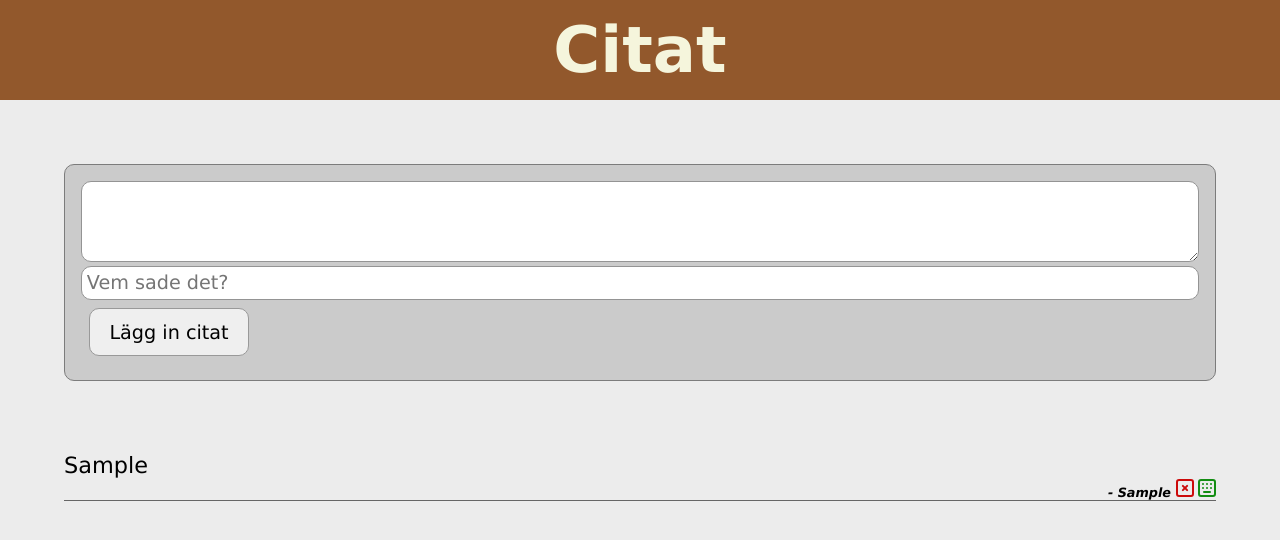
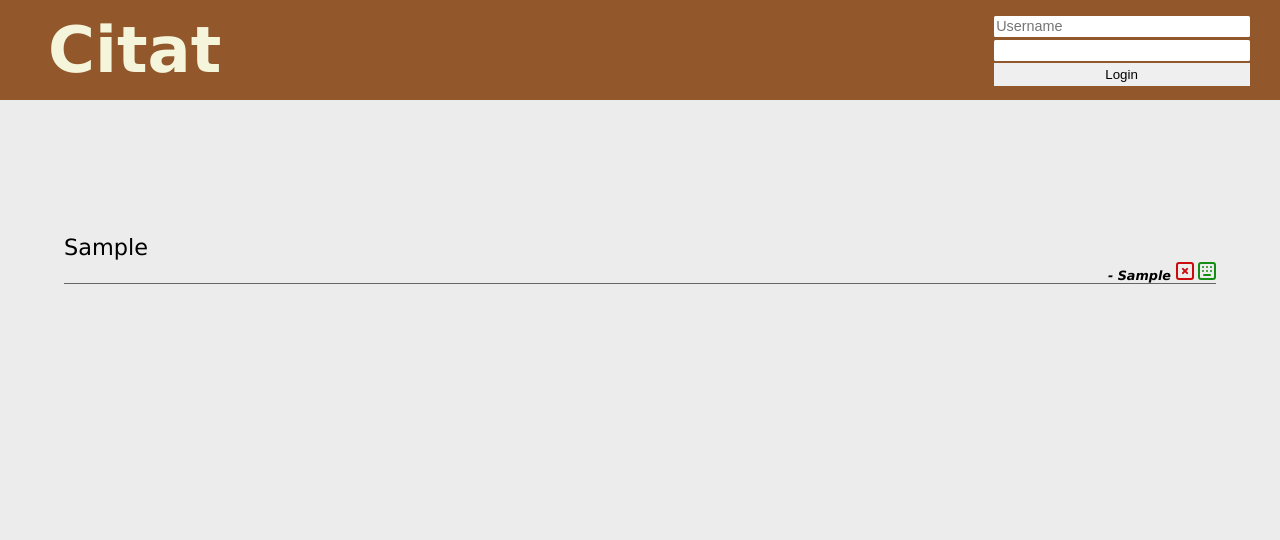
Before and after one commit to j4rl/form, a PHP site: page /citat.php in a window 1280 px wide. Shown: the top 540 px of the page. Run offline with PHP 8.4, Linux system fonts and the light colour scheme; tables that the repository leaves empty or names only in its code hold one stand-in row (values such as "Sample post").

Commit message:
Login on citat

```diff
--- a/citat.php
+++ b/citat.php
@@ -1,10 +1,38 @@
 <!DOCTYPE html>
 <?php
+session_start();
 $host = "localhost";
 $user = "root";
 $pass = "";
 $db = "brad";
 $conn = mysqli_connect($host, $user, $pass, $db);
+
+if(isset($_POST['btnLogin'])){
+    $user=$_POST['username'];
+    $pass=md5($_POST['password']);
+    $sql = "SELECT * FROM tbluser WHERE username='$user' AND password='$pass'";
+    $result = mysqli_query($conn, $sql);
+    if(mysqli_num_rows($result)==1){
+        $rad=mysqli_fetch_assoc($result);
+        $_SESSION['name']=$rad['realname'];
+        $_SESSION['level']=$rad['level'];
+    }else{
+        $_SESSION['name']="";
+        $_SESSION['level']="";
+    }
+}
+
+function isLevel($level){
+    if(isset($_SESSION['level'])){
+        if(intval($_SESSION['level'])>=$level){
+            return true;
+        }else{
+            return false;
+        }
+    }else{
+        return false;
+    }
+}
 
 if(isset($_POST['edt'])){
     $id = intval($_POST['id']);
@@ -30,7 +58,21 @@ if(isset($_POST['btn'])){
     <link rel="stylesheet" href="style.css">
 </head>
 <body>
-    <section class="logo">Citat</section>
+    <section class="logo">
+    <div class="logo_text">Citat</div>
+    <div class="login">
+        <?php
+            if(isLevel(1)){
+                echo "Välkommen<br>" . $_SESSION['name'];
+            }else{
+        ?>
+        <form action="citat.php" method="post" id="frmLogin">
+            <input type="text" name="username" id="login_username" placeholder="Username">
+            <input type="password" name="password" id="login_password" title="Enter your password.">
+            <input type="submit" name="btnLogin" id="btnLogin" value="Login">
+        </form>
+        <?php } ?>
+    </div>    </section>
     <section class="form">
         <?php
     if(isset($_GET['a'])){
@@ -52,13 +94,18 @@ if(isset($_POST['btn'])){
  <?php
     }
 
-}else{ ?>
+}else{
+
+    if(isLevel(1)){
+    ?>
         <form action="citat.php" method="POST" id="frmCitat">
             <textarea name="txtcitat" rows=3></textarea>
             <input type="text" placeholder="Vem sade det?" name="txtsagtav">
             <input type="submit" name="btn" value="Lägg in citat">
         </form>
-        <?php } ?>
+        <?php
+    }
+} ?>
     </section>
     <section class="showCitat">
         <?php
--- a/style.css
+++ b/style.css
@@ -13,22 +13,49 @@ body{
     background: rgb(146, 88, 44);
     color:beige;
     display: flex;
-    justify-content: center;
+    flex-direction: row;
+    justify-content: space-evenly;
     align-items: center;
     font-family:Verdana, Geneva, Tahoma, sans-serif;
     font-size: 4rem;
     font-weight: bold;
 }
+.logo_text{
+    width:100%;
+    flex-grow: 5;
+    padding-inline: 3rem;
+}
 .form{
     padding:4rem;
 }
+#frmLogin{
+    display:flex;
+    flex-direction: column;
+    width:20rem;
+    padding: .2rem 2rem .2rem 2rem;
+}
+#login_username, #login_password{
+    width:100%;
+    font-size: .9rem;
+    padding: .1rem;
+    margin: .1rem;
+    border-radius: .1rem;
+    border:1px solid transparent;
+}
+#btnLogin{
+    padding: .2rem;
+    border:1px solid transparent;
+    margin-inline: .1rem;
+    width:100%;
+}
+
 #frmCitat{
     padding:1rem;
     background: rgb(203, 203, 203);
     border:1px solid rgb(124, 124, 124);
     border-radius: 10px;
 }
-textarea, input[type='text'], input[type="password"]{
+.form textarea, .form input[type='text'], .form input[type="password"]{
     width:100%;
     padding:.3rem;
     font-family: Verdana, Geneva, Tahoma, sans-serif;
@@ -36,7 +63,7 @@ textarea, input[type='text'], input[type="password"]{
     border:1px solid rgb(148, 148, 148);
     border-radius:10px;
 }
-input[type='submit']{
+.form input[type='submit']{
     width:10rem;
     border:1px solid #999;
     border-radius:10px;
```
